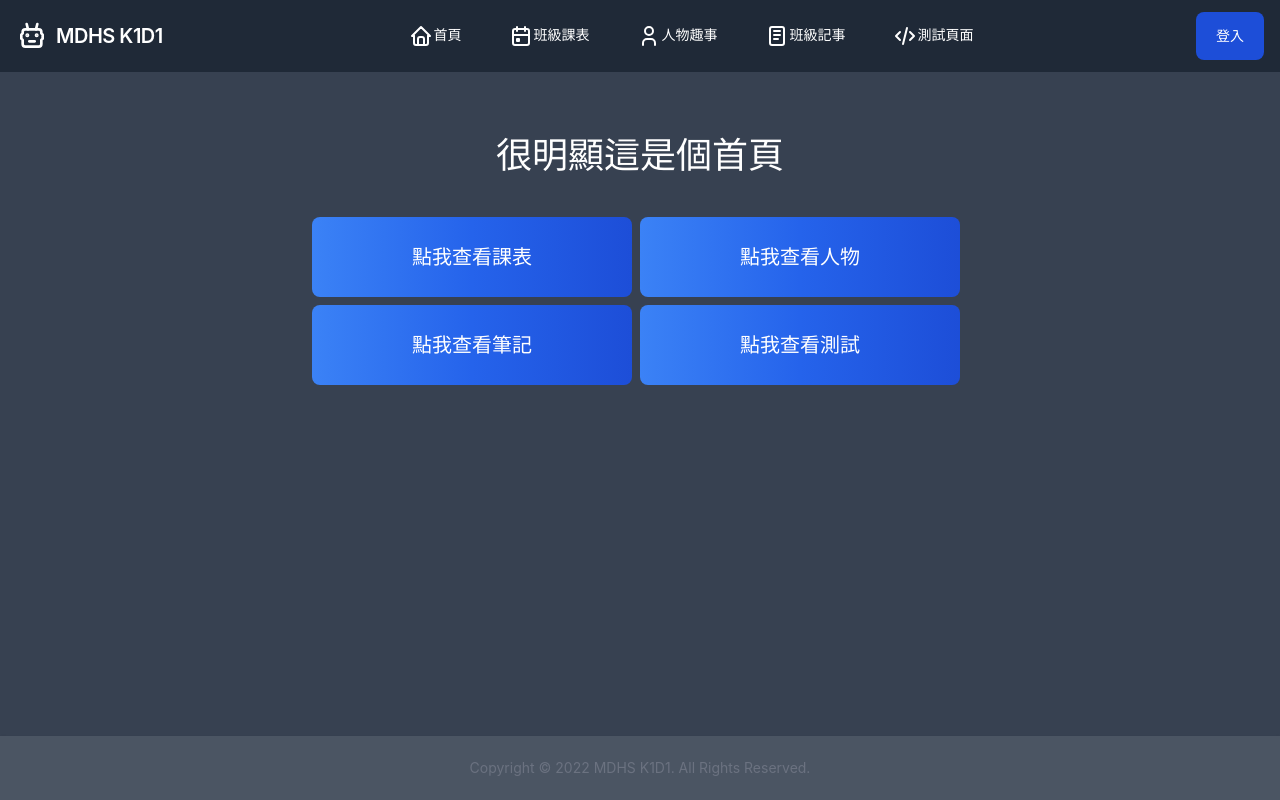
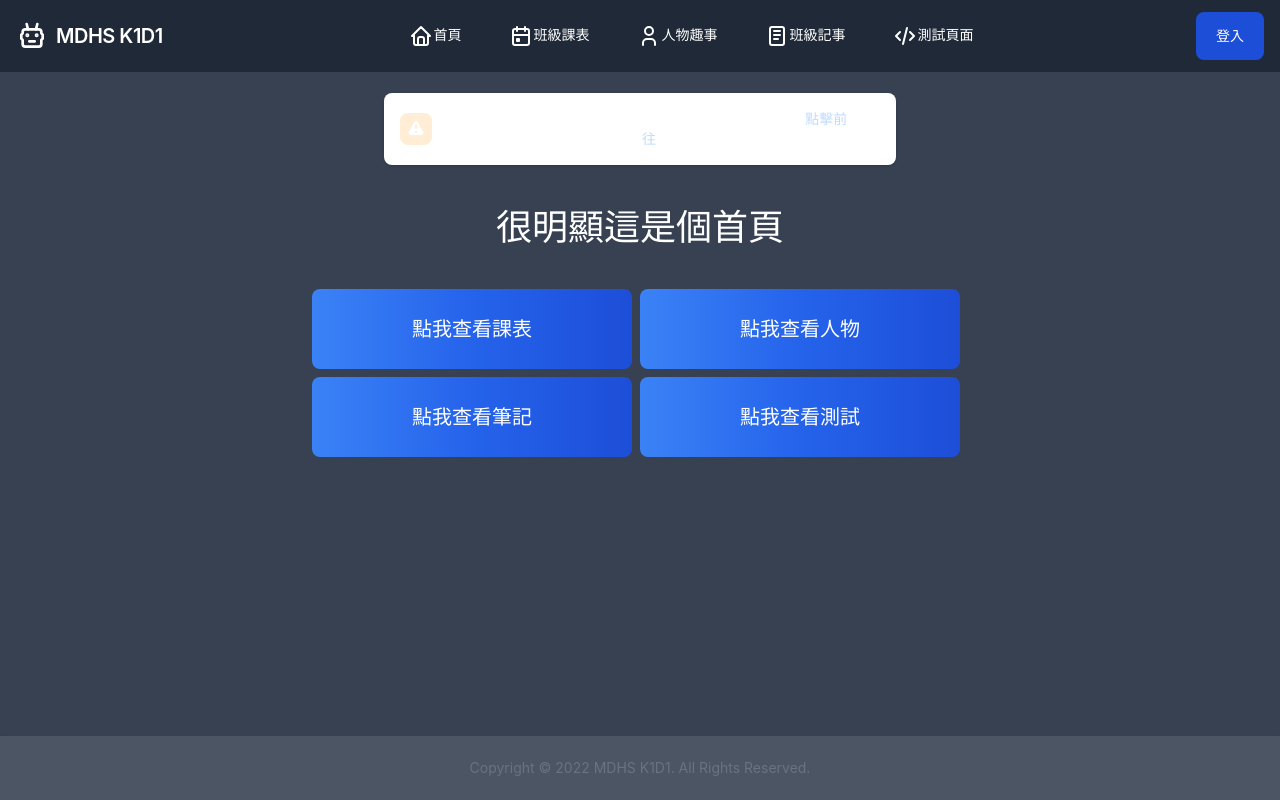
Before and after one commit to HACO8888/MDHS-KD1-WEB, a React (Create React App) app: page / in a window 1280 px wide. Built offline with nearby package versions, Linux system fonts and the light colour scheme.

Commit message:
Update index.js

```diff
--- a/src/pages/Home/index.js
+++ b/src/pages/Home/index.js
@@ -10,6 +10,8 @@ export default function Home() {
     React.useEffect(() => {
         if (window.location.href.indexOf("k1d1.haco.tw") > -1) {
             setShow(!show)
+        } else if (window.location.href.indexOf("localhost") > -1) {
+            setShow(!show)
         }
     }, []);
 
@@ -17,12 +19,12 @@ export default function Home() {
     return (
         <div className="select-none">
             <br />
-            <div id="toast-warning" className={"m-[auto] flex items-center p-4 w-full max-w-[23rem] text-gray-500 bg-white rounded-lg shadow dark:text-gray-400 dark:bg-gray-800" + (show ? "" : " hidden")} role="alert">
+            <div id="toast-warning" className={"m-[auto] flex items-center p-4 w-full max-w-[32rem] text-gray-500 bg-white rounded-lg shadow dark:text-gray-400 dark:bg-gray-800" + (show ? "" : " hidden")} role="alert">
                 <div className="inline-flex flex-shrink-0 justify-center items-center w-8 h-8 text-orange-500 bg-orange-100 rounded-lg dark:bg-orange-700 dark:text-orange-200">
                     <svg aria-hidden="true" className="w-5 h-5" fill="currentColor" viewBox="0 0 20 20" xmlns="http://www.w3.org/2000/svg"><path fillRule="evenodd" d="M8.257 3.099c.765-1.36 2.722-1.36 3.486 0l5.58 9.92c.75 1.334-.213 2.98-1.742 2.98H4.42c-1.53 0-2.493-1.646-1.743-2.98l5.58-9.92zM11 13a1 1 0 11-2 0 1 1 0 012 0zm-1-8a1 1 0 00-1 1v3a1 1 0 002 0V6a1 1 0 00-1-1z" clipRule="evenodd"></path></svg>
                     <span className="sr-only">警告標誌</span>
                 </div>
-                <div className="ml-3 text-sm font-normal">本網站已移至 kd1.haco.tw&emsp;&emsp;&emsp;<a className="text-blue-200" href='https://kd1.haco.tw'>點擊前往</a></div>
+                <div className="ml-3 text-sm font-normal">本網站已移至 kd1.haco.tw，本網站將於10/31移除&emsp;&emsp;&emsp;<a className="text-blue-200" href='https://kd1.haco.tw'>點擊前往</a></div>
                 <button type="button" className="ml-auto -mx-1.5 -my-1.5 bg-white text-gray-400 hover:text-gray-900 rounded-lg focus:ring-2 focus:ring-gray-300 p-1.5 hover:bg-gray-100 inline-flex h-8 w-8 dark:text-gray-500 dark:hover:text-white dark:bg-gray-800 dark:hover:bg-gray-700" data-dismiss-target="#toast-warning" aria-label="Close" onClick={() => setShow(!show)}>
                     <span className="sr-only">關閉</span>
                     <svg aria-hidden="true" className="w-5 h-5" fill="currentColor" viewBox="0 0 20 20" xmlns="http://www.w3.org/2000/svg"><path fillRule="evenodd" d="M4.293 4.293a1 1 0 011.414 0L10 8.586l4.293-4.293a1 1 0 111.414 1.414L11.414 10l4.293 4.293a1 1 0 01-1.414 1.414L10 11.414l-4.293 4.293a1 1 0 01-1.414-1.414L8.586 10 4.293 5.707a1 1 0 010-1.414z" clipRule="evenodd"></path></svg>
```
